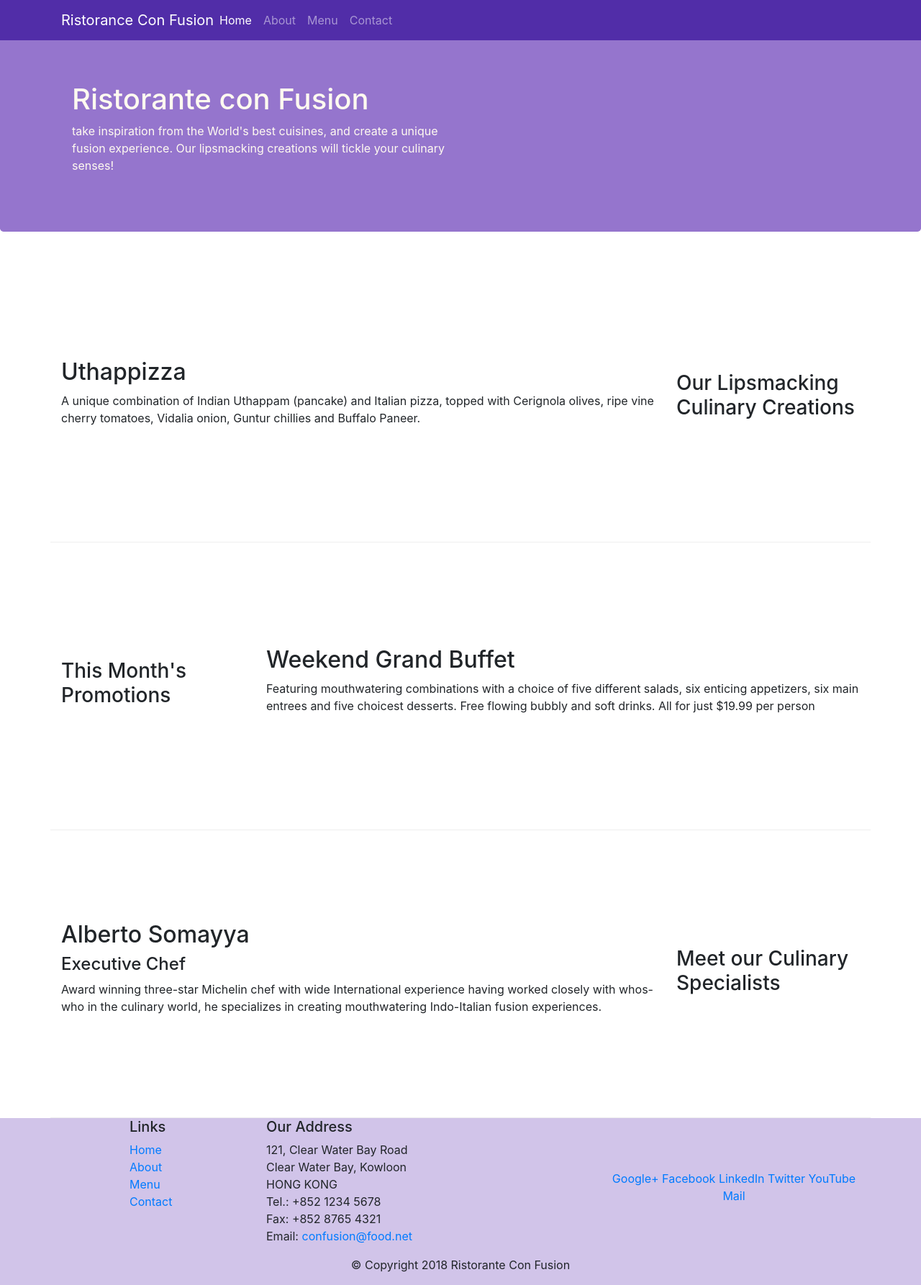
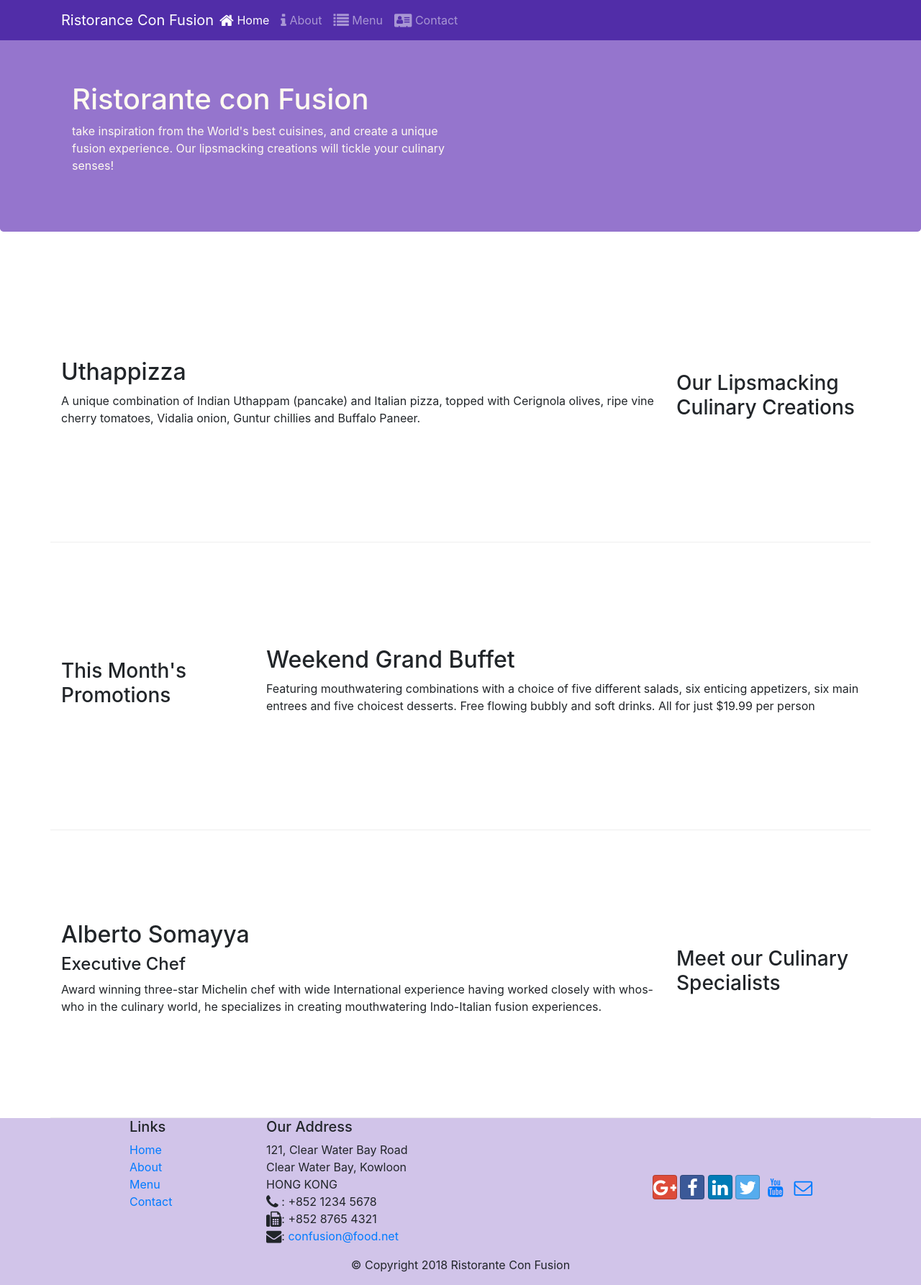
Before and after one commit to abdullah-ozbek/bootstrap_application, a website: page index.html in a window 1280 px wide. Shown: the whole page at 72% size. Drawn offline with nearby package versions, Linux system fonts and the light colour scheme.

Commit message:
font-awesome and bootstrap-social

```diff
--- a/index.html
+++ b/index.html
@@ -9,7 +9,10 @@
 
     <!-- Bootstrap CSS -->
     <link rel="stylesheet" href="node_modules/bootstrap/dist/css/bootstrap.min.css">
+    <link rel="stylesheet" href="node_modules/font-awesome/css/font-awesome.min.css">
+    <link rel="stylesheet" href="node_modules/bootstrap-social/bootstrap-social.css">
     <link rel="stylesheet" href="css/styles.css">
+
     <title>Ristorante Con Fusion</title>
 </head>
 
@@ -19,13 +22,13 @@
             <button class="navbar-toggler" type="button" data-toggle="collapse" data-target="#Navbar">
                 <span class="navbar-toggler-icon"></span>
             </button>
-            <a class="navbar-brand mr-auto" href="#">Ristorance Con Fusion</a>
+            <a class="navbar-brand mr-auto" href="#">Ristorance Con Fusion</a>    <!-- alttaki koddaki span içinde home ikonu eklendi -->
             <div class="collapse navbar-collapse" id="Navbar">
                 <ul class="navbar-nav mr-auto">
-                    <li class="nav-items active"><a class="nav-link" href="#">Home</a></li>
-                    <li class="nav-items"><a class="nav-link" href="./aboutus.html">About</a></li>
-                    <li class="nav-items"><a class="nav-link" href="#">Menu</a></li>
-                    <li class="nav-items"><a class="nav-link" href="#">Contact</a></li>
+                    <li class="nav-items active"><a class="nav-link" href="#"><span class="fa fa-home fa-lg"></span> Home</a></li>
+                    <li class="nav-items"><a class="nav-link" href="./aboutus.html"><span class="fa fa-info fa-lg"></span> About</a></li>
+                    <li class="nav-items"><a class="nav-link" href="#"><span class="fa fa-list fa-lg"></span> Menu</a></li>
+                    <li class="nav-items"><a class="nav-link" href="#"><span class="fa fa-address-card fa-lg"></span> Contact</a></li>
                 </ul>
             </div>
         </div>
@@ -95,19 +98,19 @@
 		              121, Clear Water Bay Road<br>
 		              Clear Water Bay, Kowloon<br>
 		              HONG KONG<br>
-		              Tel.: +852 1234 5678<br>
-		              Fax: +852 8765 4321<br>
-		              Email: <a href="mailto:confusion@food.net">confusion@food.net</a>
+		              <i class="fa fa-phone fa-lg"></i> : +852 1234 5678<br>
+		              <i class="fa fa-fax fa-lg"></i>: +852 8765 4321<br>
+		              <i class="fa fa-envelope fa-lg"></i>: <a href="mailto:confusion@food.net">confusion@food.net</a>
 		           </address>
                 </div>
                 <div class="col-12 col-sm-4 align-self-center">
                     <div class="text-center">
-                        <a href="http://google.com/+">Google+</a>
-                        <a href="http://www.facebook.com/profile.php?id=">Facebook</a>
-                        <a href="http://www.linkedin.com/in/">LinkedIn</a>
-                        <a href="http://twitter.com/">Twitter</a>
-                        <a href="http://youtube.com/">YouTube</a>
-                        <a href="mailto:">Mail</a>
+                        <a class="btn btn-social-icon btn-google" href="http://google.com/+"><i class="fa fa-google-plus fa-lg"></i></a>
+                        <a class="btn btn-social-icon btn-facebook" href="http://www.facebook.com/profile.php?id="><i class="fa fa-facebook fa-lg"></i></a>
+                        <a class="btn btn-social-icon btn-linkedin" href="http://www.linkedin.com/in/"><i class="fa fa-linkedin fa-lg"></i></a>
+                        <a class="btn btn-social-icon btn-twitter" href="http://twitter.com/"><i class="fa fa-twitter fa-lg"></i></a>
+                        <a class="btn btn-social-icon btn-youtube" href="http://youtube.com/"><i class="fa fa-youtube fa-lg"></i></a>
+                        <a class="btn btn-social-icon " href="mailto:"><i class="fa fa-envelope-o fa-lg"></i></a>
                     </div>
                 </div>
            </div>
--- a/package.json
+++ b/package.json
@@ -15,6 +15,8 @@
   },
   "dependencies": {
     "bootstrap": "^4.0.0",
+    "bootstrap-social": "^5.1.1",
+    "font-awesome": "^4.7.0",
     "jquery": "^3.3.1",
     "popper.js": "^1.12.9"
   }
```
Also changed, not shown: aboutus.html (+16 -13 lines), 1 other file.
